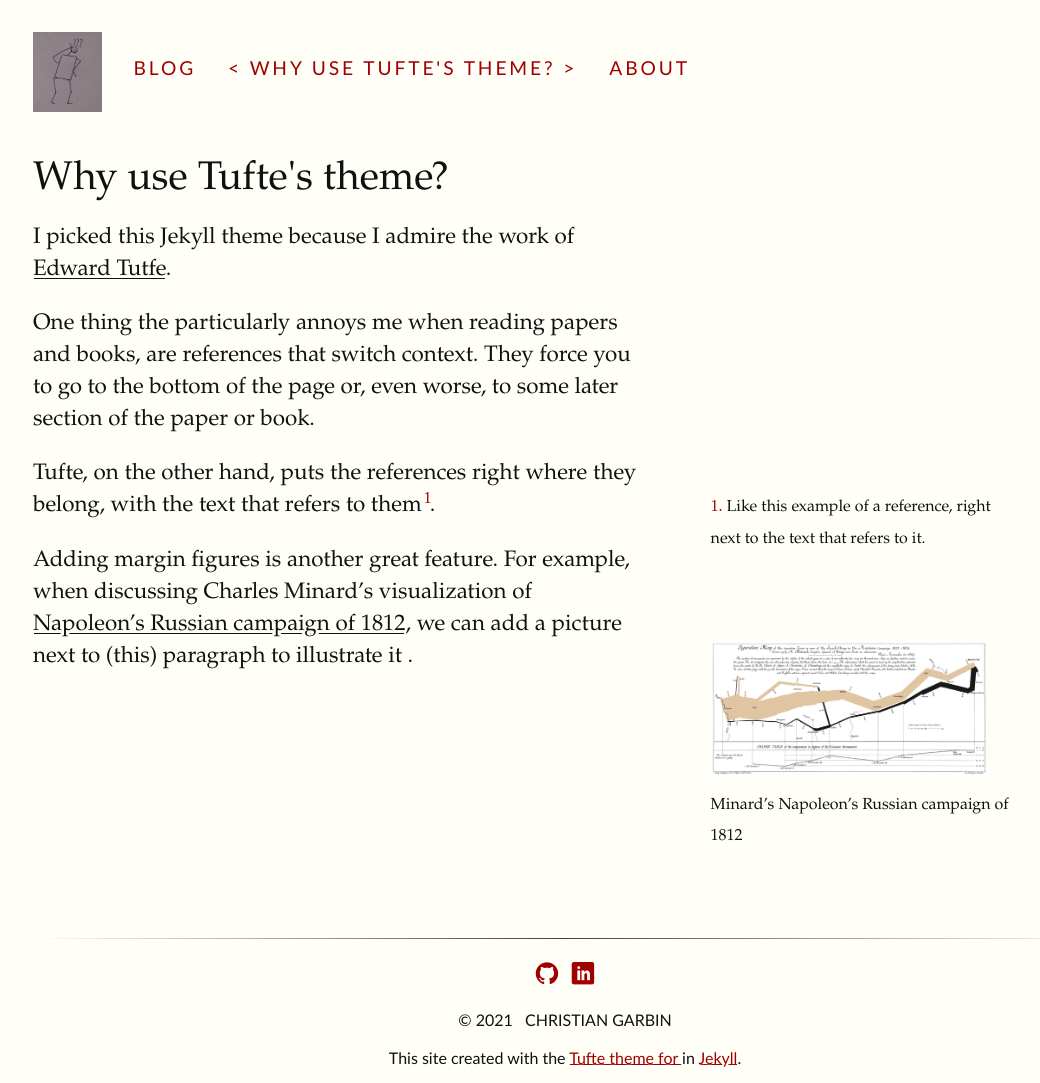
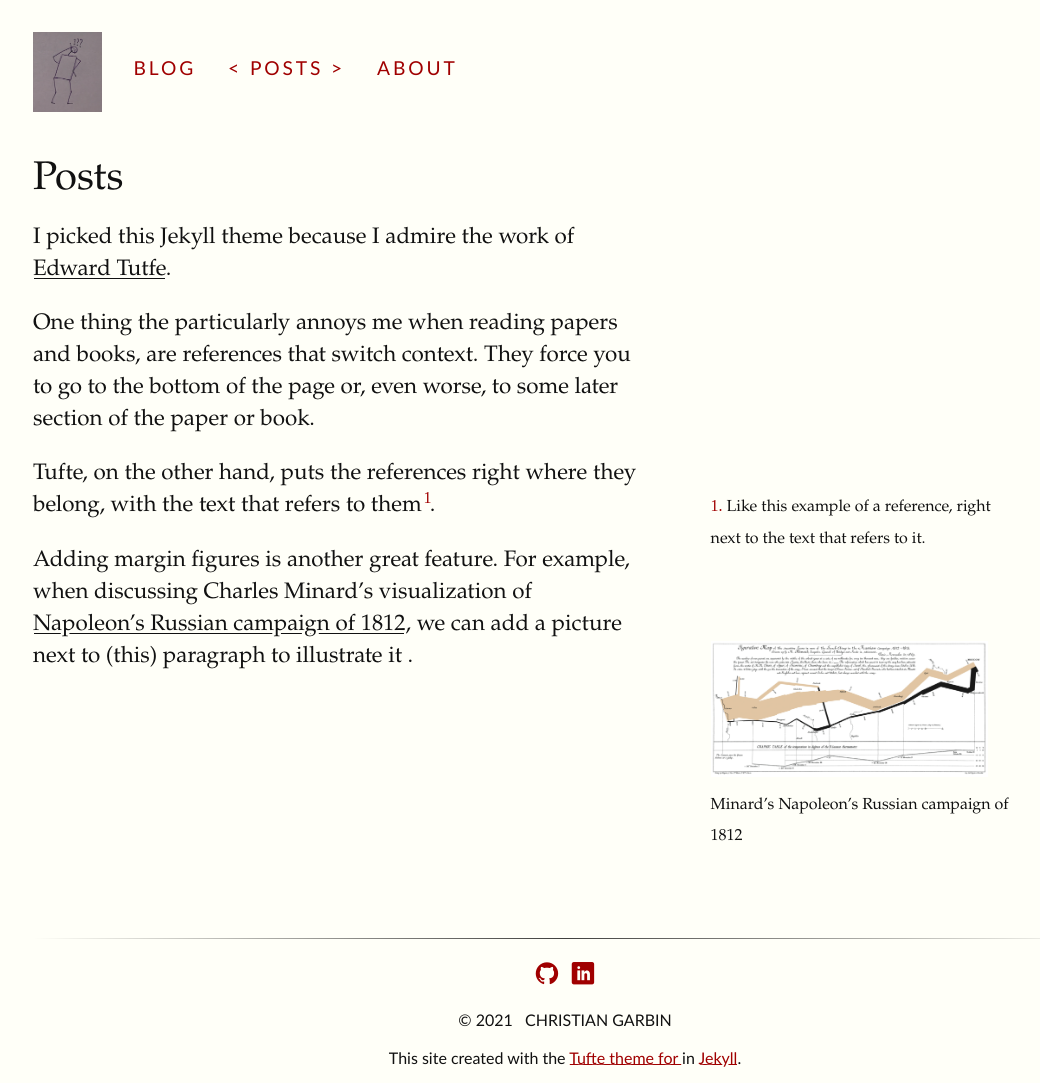
Before and after one commit to cgarbin/cgarbin.github.io, a Jekyll site: the page built from page/index.md, in a window 1280 px wide. Shown: the whole page, without its empty margins (127-1167 px from the left). Built offline with Jekyll 4.4.1, drawn with Linux system fonts in a browser that asks for light colours; some web fonts are replaced.

Commit message:
Fix post title

```diff
--- a/page/index.md
+++ b/page/index.md
@@ -1,6 +1,6 @@
 ---
 layout: post
-title: "Why use Tufte's theme?"
+title: Posts
 ---
 
 I picked this Jekyll theme because I admire the work of [Edward Tutfe](https://www.edwardtufte.com/tufte/).
```
